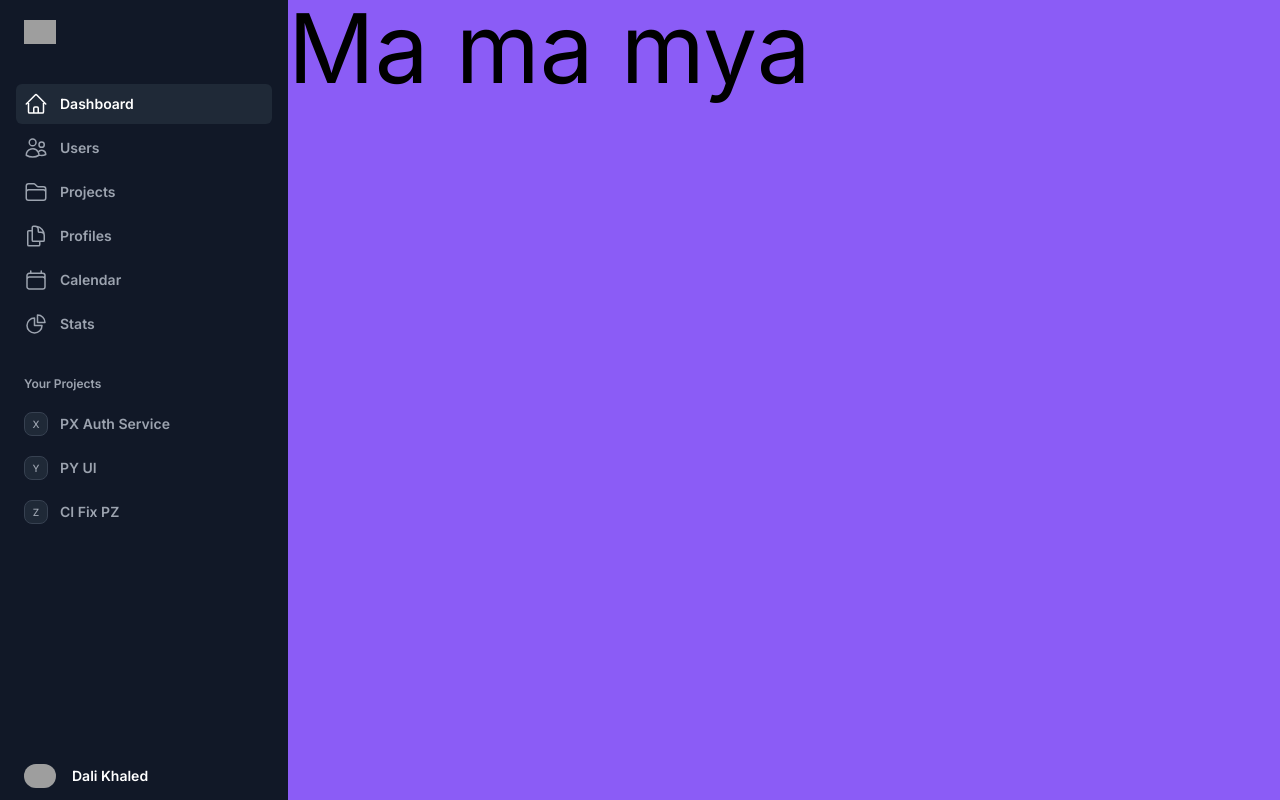
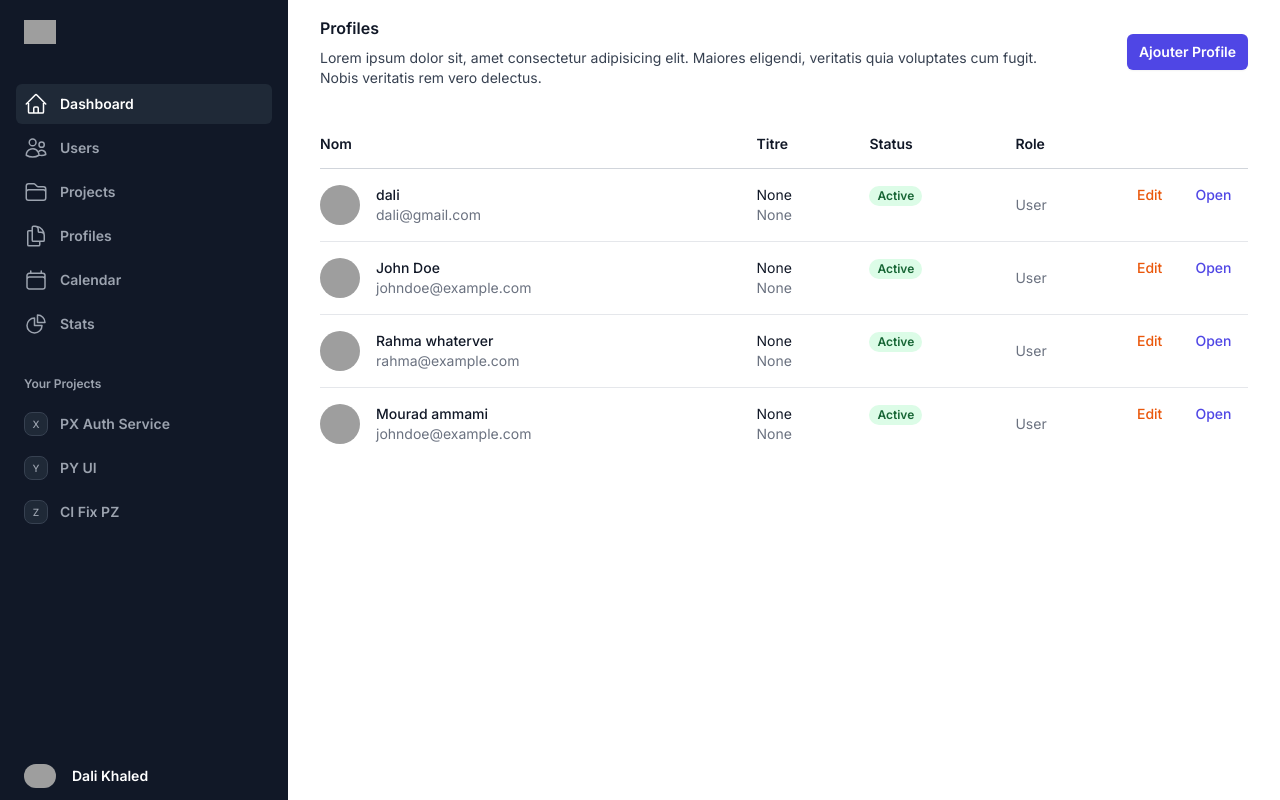
Before and after one commit to MEDALIALPHA331/dashboard, a Next.js app: page /profiles in a window 1280 px wide. Built offline with nearby package versions, Linux system fonts and the light colour scheme; grey boxes are pictures that could not be loaded.

Commit message:
profiles table, initial setup with dynamic routing

```diff
--- a/src/app/api/profiles/fake-data.json
+++ b/src/app/api/profiles/fake-data.json
@@ -54,7 +54,104 @@
     "password": "hashedpassword",
     "created_at": "01-01-2022",
     "updated_at": "02-02-2022",
-    "image_url": "https://example.com/avatar.jpg",
+    "image_url": "https://images.unsplash.com/photo-1506794778202-cad84cf45f1d?ixlib=rb-4.0.3&ixid=MnwxMjA3fDB8MHxwaG90by1wYWdlfHx8fGVufDB8fHx8&auto=format&fit=crop&w=387&q=80",
+    "formations": [
+      {
+        "nom_formation": "Codecademy",
+        "domaine": "Web Development"
+      },
+      {
+        "nom_formation": "Udemy",
+        "domaine": "Data Science"
+      }
+    ],
+    "experience_proffessionel": [
+      {
+        "position": "Software Engineer",
+        "année": 3,
+        "société": "Acme Inc."
+      },
+      {
+        "position": "Data Analyst",
+        "année": 2,
+        "société": "XYZ Corp"
+      }
+    ],
+    "diplome": [
+      {
+        "nom_diplome": "Computer Science",
+        "ecole": "Harvard University",
+        "date_de_début": "01-09-2015",
+        "date_de_fin": "31-08-2019",
+        "période": 4
+      }
+    ],
+    "projets": [
+      {
+        "nom_projet": "Social Media Platform",
+        "technologies_utilisé": ["Python", "Django", "React", "PostgreSQL"],
+        "periode_semaine": 12,
+        "team": "dev"
+      }
+    ]
+  },
+
+  {
+    "id": 3,
+    "name": "Rahma whaterver",
+    "email": "rahma@example.com",
+    "password": "hashedpassword",
+    "created_at": "01-01-2022",
+    "updated_at": "02-02-2022",
+    "image_url": "https://images.unsplash.com/photo-1531746020798-e6953c6e8e04?ixlib=rb-4.0.3&ixid=MnwxMjA3fDB8MHxwaG90by1wYWdlfHx8fGVufDB8fHx8&auto=format&fit=crop&w=464&q=80",
+    "formations": [
+      {
+        "nom_formation": "Codecademy",
+        "domaine": "Web Development"
+      },
+      {
+        "nom_formation": "Udemy",
+        "domaine": "Data Science"
+      }
+    ],
+    "experience_proffessionel": [
+      {
+        "position": "Software Engineer",
+        "année": 3,
+        "société": "Acme Inc."
+      },
+      {
+        "position": "Data Analyst",
+        "année": 2,
+        "société": "XYZ Corp"
+      }
+    ],
+    "diplome": [
+      {
+        "nom_diplome": "Computer Science",
+        "ecole": "Harvard University",
+        "date_de_début": "01-09-2015",
+        "date_de_fin": "31-08-2019",
+        "période": 4
+      }
+    ],
+    "projets": [
+      {
+        "nom_projet": "Social Media Platform",
+        "technologies_utilisé": ["Python", "Django", "React", "PostgreSQL"],
+        "periode_semaine": 12,
+        "team": "dev"
+      }
+    ]
+  },
+  {
+    "id": 4,
+    "name": "Mourad ammami",
+    "email": "johndoe@example.com",
+    "password": "hashedpassword",
+    "created_at": "01-01-2022",
+    "updated_at": "02-02-2022",
+    "image_url": "https://images.unsplash.com/photo-1522075469751-3a6694fb2f61?ixlib=rb-4.0.3&ixid=MnwxMjA3fDB8MHxwaG90by1wYWdlfHx8fGVufDB8fHx8&auto=format&fit=crop&w=880&q=80",
     "formations": [
       {
         "nom_formation": "Codecademy",
--- a/src/app/api/profiles/route.ts
+++ b/src/app/api/profiles/route.ts
@@ -1,10 +1,6 @@
-import type { NextApiRequest, NextApiResponse } from "next/types";
+import { NextResponse } from "next/server";
 import data from "./fake-data.json";
-import type { Profile } from "./types";
 
-export default function GET(
-  req: NextApiRequest,
-  res: NextApiResponse<Profile[]>
-) {
-  res.status(200).json(data);
+export async function GET(request: Request) {
+  return NextResponse.json(data);
 }
--- a/src/app/profiles/page.tsx
+++ b/src/app/profiles/page.tsx
@@ -1,8 +1,168 @@
-function Profile() {
+import Image from "next/image";
+import Link from "next/link";
+import type { Profile } from "../api/profiles/types";
+
+async function getData() {
+  const res = await fetch("http://localhost:3000/api/profiles", {
+    next: { revalidate: 10 },
+  });
+
+  if (!res.ok) {
+    throw new Error("Failed to fetch data");
+  }
+  return res.json();
+}
+
+async function Profile() {
+  // const table = useReactTable();
+
+  async function filterProfiles() {
+    const data = (await getData()) as Profile[];
+    return data.map((profile) => {
+      return {
+        id: profile.id,
+        name: profile.name,
+        title: "None",
+        department: "None",
+        email: profile.email,
+        role: "User",
+        image:
+          profile.image_url ??
+          "https://images.unsplash.com/photo-1517841905240-472988babdf9?ixlib=rb-1.2.1&ixid=eyJhcHBfaWQiOjEyMDd9&auto=format&fit=facearea&facepad=2&w=256&h=256&q=80",
+      };
+    });
+  }
+
+  let profiles = await filterProfiles();
+
   return (
-    <div className="h-screen bg-violet-500">
-      <h2 className="fond-blod text-8xl">Ma ma mya</h2>
-    </div>
+    <main className="py-4 pt-4">
+      <div className="px-4 sm:px-6 lg:px-8">
+        <div className="sm:flex sm:items-center">
+          <div className="sm:flex-auto">
+            <h1 className="text-base font-semibold leading-6 text-gray-900">
+              Profiles
+            </h1>
+            <p className="mt-2 max-w-[100ch] text-sm text-gray-700">
+              Lorem ipsum dolor sit, amet consectetur adipisicing elit. Maiores
+              eligendi, veritatis quia voluptates cum fugit. Nobis veritatis rem
+              vero delectus.
+            </p>
+          </div>
+          <div className="mt-4 sm:ml-16 sm:mt-0 sm:flex-none">
+            <button
+              type="button"
+              className="block rounded-md bg-indigo-600 px-3 py-2 text-center text-sm font-semibold text-white shadow-sm hover:bg-indigo-500 focus-visible:outline focus-visible:outline-2 focus-visible:outline-offset-2 focus-visible:outline-indigo-600"
+            >
+              Ajouter Profile
+            </button>
+          </div>
+        </div>
+        <div className="mt-8 flow-root">
+          <div className="-mx-4 -my-2 overflow-x-auto sm:-mx-6 lg:-mx-8">
+            <div className="inline-block min-w-full py-2 align-middle sm:px-6 lg:px-8">
+              <table className="min-w-full divide-y divide-gray-300">
+                <thead>
+                  <tr>
+                    <th
+                      scope="col"
+                      className="py-3.5 pl-4 pr-3 text-left text-sm font-semibold text-gray-900 sm:pl-0"
+                    >
+                      Nom
+                    </th>
+
+                    <th
+                      scope="col"
+                      className="px-3 py-3.5 text-left text-sm font-semibold text-gray-900"
+                    >
+                      Titre
+                    </th>
+
+                    <th
+                      scope="col"
+                      className="px-3 py-3.5 text-left text-sm font-semibold text-gray-900"
+                    >
+                      Status
+                    </th>
+
+                    <th
+                      scope="col"
+                      className="px-3 py-3.5 text-left text-sm font-semibold text-gray-900"
+                    >
+                      Role
+                    </th>
+
+                    <th
+                      scope="col"
+                      className="relative py-3.5 pl-3 pr-4 sm:pr-0"
+                    >
+                      <span className="sr-only">Edit</span>
+                    </th>
+                  </tr>
+                </thead>
+                <tbody className="divide-y divide-gray-200 bg-white">
+                  {profiles?.map((profile) => (
+                    <tr key={profile.id}>
+                      <td className="whitespace-nowrap py-4 pl-4 pr-3 text-sm sm:pl-0">
+                        <div className="flex items-center">
+                          <div className="h-10 w-10 flex-shrink-0">
+                            <Image
+                              height={40}
+                              width={40}
+                              className="aspect-square rounded-full"
+                              src={profile.image}
+                              alt={`${profile.name} avatar image`}
+                            />
+                          </div>
+                          <div className="ml-4">
+                            <div className="font-medium text-gray-900">
+                              {profile.name}
+                            </div>
+                            <div className="text-gray-500">{profile.email}</div>
+                          </div>
+                        </div>
+                      </td>
+
+                      <td className="whitespace-nowrap px-3 py-4 text-sm text-gray-500">
+                        <div className="text-gray-900">{profile.title}</div>
+                        <div className="text-gray-500">
+                          {profile.department}
+                        </div>
+                      </td>
+
+                      <td className="hidden whitespace-nowrap px-3 py-4 text-sm text-gray-500 sm:hidden md:block">
+                        <span className="rounded-full bg-green-100 px-2 text-xs font-semibold leading-5 text-green-800 md:inline-flex">
+                          Active
+                        </span>
+                      </td>
+
+                      <td className="whitespace-nowrap px-3 py-4 text-sm text-gray-500">
+                        {profile.role}
+                      </td>
+
+                      <td className="relative whitespace-nowrap py-4 pl-3 pr-4 text-right text-sm font-medium sm:justify-center sm:pr-0 md:flex md:items-center md:justify-around  ">
+                        <Link
+                          href="#"
+                          className="hidden text-orange-600 hover:text-orange-900 sm:hidden md:block"
+                        >
+                          Edit<span className="sr-only">, {profile.name}</span>
+                        </Link>
+                        <Link
+                          href={`/profiles/${profile.id}`}
+                          className="text-indigo-600 hover:text-indigo-900"
+                        >
+                          Open<span className="sr-only">, {profile.name}</span>
+                        </Link>
+                      </td>
+                    </tr>
+                  ))}
+                </tbody>
+              </table>
+            </div>
+          </div>
+        </div>
+      </div>
+    </main>
   );
 }
 
```
